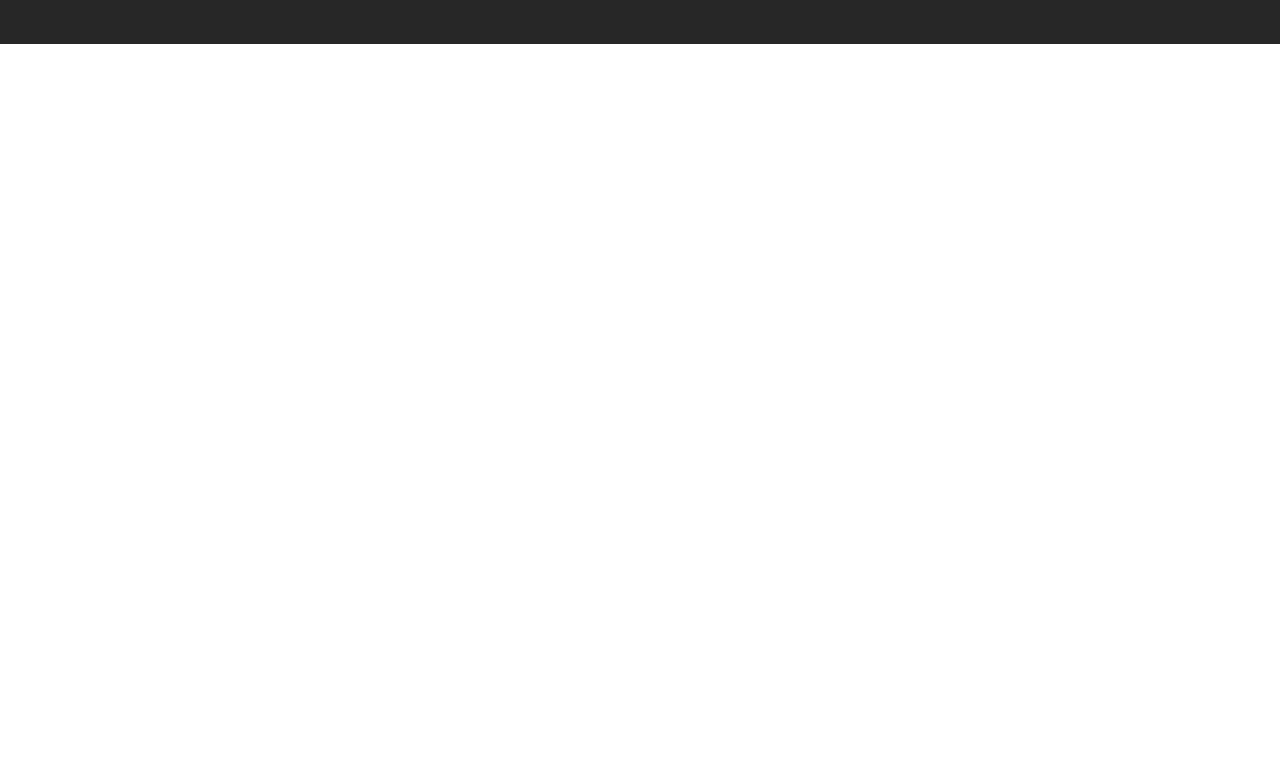
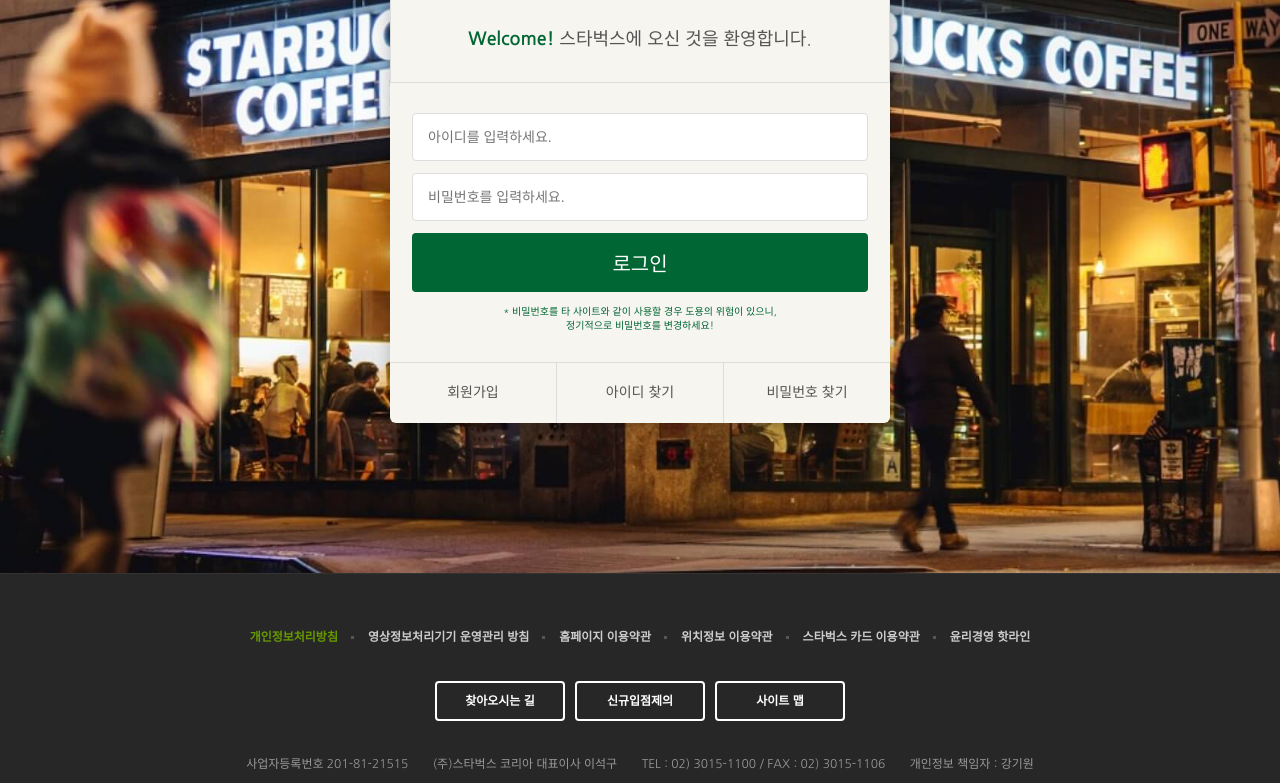
Before and after one commit to hvrain/starbuckEX, a plain HTML site: page signin/index.html in a window 1280 px wide. Shown: the part 290-1073 px from the top of the page. Before the commit the page ends 800 px from the top, so only its background shows below. Drawn offline with nearby package versions, Linux system fonts and the light colour scheme.

Commit message:
login page done.

```diff
--- /dev/null
+++ b/css/signin.css
@@ -0,0 +1,78 @@
+.signin {
+  margin-top: 120px;
+  padding: 100px 0 150px;
+  background-image: url("../images/signin_bg.jpg");
+  background-repeat: no-repeat;
+  background-position: center;
+  background-attachment: fixed;
+  background-size: cover;
+}
+.signin h1 {
+  color: #fff;
+  font-size: 30px;
+  font-weight: 700;
+  text-align: center;
+  margin-bottom: 24px;
+}
+.signin__card {
+  width: 500px;
+  margin: 0 auto;
+  border-radius: 6px;
+  background-color: #f6f5f0;
+  box-shadow: 2px 2px 20px rgba(0, 0, 0, 0.3);
+  color: #555;
+}
+.signin__card h2 {
+  padding: 30px;
+  font-size: 18px;
+  text-align: center;
+  border: 1px solid #ddd;
+}
+.signin__card h2 strong {
+  font-weight: 700;
+  color: #006633;
+}
+.signin__card form {
+  padding: 30px 22px;
+}
+.signin__card form input {
+  width: 100%;
+  margin-bottom: 12px;
+  padding: 15px;
+  border: 1px solid #ddd;
+  border-radius: 4px;
+  outline: none;
+  box-sizing: border-box;
+  font-size: 14px;
+}
+.signin__card form [type="submit"] {
+  background-color: #006633;
+  border: none;
+  color: #fff;
+  font-size: 20px;
+  cursor: pointer;
+}
+.signin__card form {
+  font-size: 10px;
+  color: #006633;
+  text-align: center;
+}
+.signin__card .actions {
+  display: flex;
+  border-top: 1px solid #ddd;
+}
+.signin__card .actions a {
+  flex-grow: 1;
+  flex-basis: 0;
+  text-align: center;
+  padding: 20px;
+  color: #555;
+  font-size: 14px;
+  border-right: 1px solid #ddd;
+}
+.signin__card .actions a:last-child {
+  border-right: none;
+}
+.signin__card .actions a:hover {
+  text-decoration: underline;
+}
--- a/signin/index.html
+++ b/signin/index.html
@@ -32,6 +32,7 @@
     <link href="https://fonts.googleapis.com/css2?family=Nanum+Gothic:wght@400;700&display=swap" rel="stylesheet" />
     <link rel="stylesheet" href="https://fonts.googleapis.com/icon?family=Material+Icons" />
     <link rel="stylesheet" href="../css/common.css" />
+    <link rel="stylesheet" href="../css/signin.css" />
 
     <script defer src="../js/common.js"></script>
   </head>
@@ -357,6 +358,26 @@
       </div>
     </header>
     <!-- SIGN IN  -->
+    <section class="signin">
+      <h1>로그인</h1>
+      <div class="signin__card">
+        <h2><strong>Welcome!</strong> 스타벅스에 오신 것을 환영합니다.</h2>
+        <form>
+          <input type="text" placeholder="아이디를 입력하세요." />
+          <input type="password" placeholder="비밀번호를 입력하세요." />
+          <input type="submit" value="로그인" />
+          <p>
+            * 비밀번호를 타 사이트와 같이 사용할 경우 도용의 위험이 있으니, <br />
+            정기적으로 비밀번호를 변경하세요!
+          </p>
+        </form>
+        <div class="actions">
+          <a href="javascript:void(0)">회원가입</a>
+          <a href="javascript:void(0)">아이디 찾기</a>
+          <a href="javascript:void(0)">비밀번호 찾기</a>
+        </div>
+      </div>
+    </section>
 
     <!--FOOTER-->
     <footer>
```
